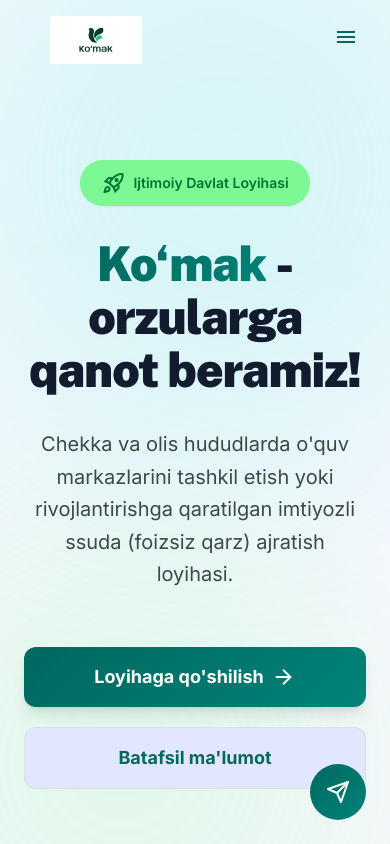
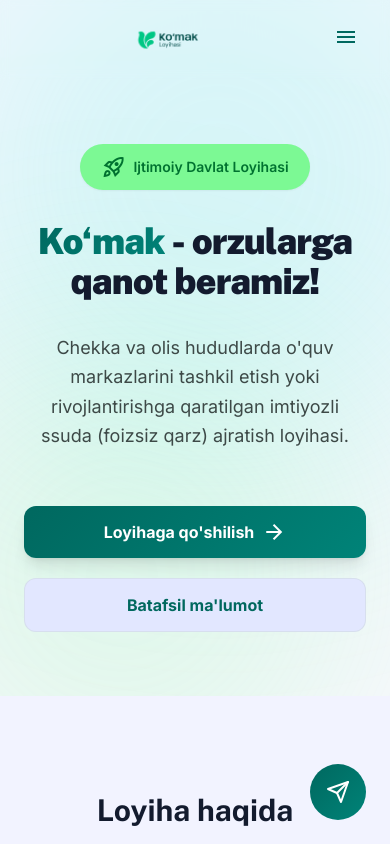
Before and after one commit to Aomine01/komakloyihasi, a Next.js app: page / in a window 390 px wide. Shown: the top 844 px of the page. Built offline with nearby package versions, Linux system fonts and the light colour scheme.

Commit message:
Optimize mobile responsiveness and prepare for deployment

```diff
--- a/components/sections/Footer.tsx
+++ b/components/sections/Footer.tsx
@@ -22,12 +22,12 @@ export default function Footer() {
           {/* Brand block */}
           <div className="max-w-sm">
             <Link href="/" className="inline-flex items-center group mb-4">
-              <div className="relative w-36 h-12 transition-transform duration-300 group-hover:scale-105">
+              <div className="relative w-48 h-16 md:w-64 md:h-20 transition-transform duration-300 group-hover:scale-105">
                 <Image
-                  src="/logo.svg"
+                  src="/logoClear.png"
                   alt="Ko'mak Logo"
                   fill
-                  className="object-contain"
+                  className="object-contain scale-[1.3] md:scale-[1.5] origin-left"
                 />
               </div>
             </Link>
--- a/components/sections/Hero.tsx
+++ b/components/sections/Hero.tsx
@@ -13,7 +13,7 @@ const fadeUp = {
 
 export default function Hero() {
   return (
-    <section className="pt-32 pb-24 lg:pt-48 lg:pb-32 px-6 relative overflow-hidden bg-surface">
+    <section className="pt-28 pb-16 lg:pt-48 lg:pb-32 px-6 relative overflow-hidden bg-surface">
       <div className="absolute top-0 right-0 -mr-32 -mt-32 w-[600px] h-[600px] bg-primary-fixed rounded-full mix-blend-multiply filter blur-[120px] opacity-30" />
       <div className="absolute bottom-0 left-0 -ml-32 -mb-32 w-[500px] h-[500px] bg-secondary-fixed rounded-full mix-blend-multiply filter blur-[120px] opacity-20" />
 
@@ -26,11 +26,11 @@ export default function Hero() {
             </div>
           </motion.div>
 
-          <motion.h1 custom={1} initial="hidden" animate="visible" variants={fadeUp} className="font-headline text-5xl md:text-6xl lg:text-[5rem] font-black leading-[1.1] text-on-surface tracking-tight">
+          <motion.h1 custom={1} initial="hidden" animate="visible" variants={fadeUp} className="font-headline text-4xl sm:text-5xl md:text-6xl lg:text-[5rem] font-black leading-[1.1] text-on-surface tracking-tight">
             <span className="text-gradient">Ko‘mak</span> - orzularga <br className="hidden md:block" /> qanot beramiz!
           </motion.h1>
 
-          <motion.p custom={2} initial="hidden" animate="visible" variants={fadeUp} className="text-xl md:text-2xl text-on-surface-variant leading-relaxed font-body max-w-3xl text-center">
+          <motion.p custom={2} initial="hidden" animate="visible" variants={fadeUp} className="text-lg sm:text-xl md:text-2xl text-on-surface-variant leading-relaxed font-body max-w-3xl text-center">
             Chekka va olis hududlarda o&apos;quv markazlarini tashkil etish yoki rivojlantirishga qaratilgan imtiyozli ssuda (foizsiz qarz) ajratish loyihasi.
           </motion.p>
 
@@ -39,14 +39,14 @@ export default function Hero() {
               href="https://yoshlarfondi.uz/services/6"
               target="_blank"
               rel="noopener noreferrer"
-              className="inline-flex justify-center items-center gap-2 bg-gradient-primary text-on-primary px-8 py-4 rounded-xl font-bold hover:opacity-90 transition-all text-lg shadow-lg hover:shadow-xl w-full sm:w-auto hover:-translate-y-0.5 duration-200"
+              className="inline-flex justify-center items-center gap-2 bg-gradient-primary text-on-primary px-6 py-3.5 sm:px-8 sm:py-4 rounded-xl font-bold hover:opacity-90 transition-all text-base sm:text-lg shadow-lg hover:shadow-xl w-full sm:w-auto hover:-translate-y-0.5 duration-200"
             >
               Loyihaga qo&apos;shilish
               <span className="material-symbols-outlined">arrow_forward</span>
             </a>
             <a
               href="#about"
-              className="inline-flex justify-center items-center gap-2 bg-surface-container-high text-primary px-8 py-4 rounded-xl font-bold hover:bg-surface-container-highest transition-all text-lg w-full sm:w-auto border border-outline-variant/30 hover:-translate-y-0.5 duration-200"
+              className="inline-flex justify-center items-center gap-2 bg-surface-container-high text-primary px-6 py-3.5 sm:px-8 sm:py-4 rounded-xl font-bold hover:bg-surface-container-highest transition-all text-base sm:text-lg w-full sm:w-auto border border-outline-variant/30 hover:-translate-y-0.5 duration-200"
             >
               Batafsil ma&apos;lumot
             </a>
--- a/components/sections/StatisticsPage.tsx
+++ b/components/sections/StatisticsPage.tsx
@@ -408,7 +408,7 @@ export default function StatisticsPage({ stats }: { stats: Stat[] }) {
             whileInView="visible"
             viewport={{ once: true }}
             variants={fadeUp}
-            className="font-headline text-4xl md:text-5xl font-extrabold text-on-surface leading-tight tracking-tight mb-4"
+            className="font-headline text-3xl sm:text-4xl md:text-5xl font-extrabold text-on-surface leading-tight tracking-tight mb-4"
           >
             Ko&apos;mak Loyihasi <br />
             <span className="gradient-text">Statistikasi</span>
@@ -459,8 +459,7 @@ export default function StatisticsPage({ stats }: { stats: Stat[] }) {
             whileInView="visible"
             viewport={{ once: true, margin: '-40px' }}
             variants={fadeUp}
-            className="lg:col-span-2 bg-[#f4f7f6] rounded-2xl border border-outline-variant/20 shadow-[inset_0_4px_24px_rgba(0,104,95,0.05)] overflow-hidden relative flex flex-col"
-            style={{ minHeight: 400 }}
+            className="lg:col-span-2 bg-[#f4f7f6] rounded-2xl border border-outline-variant/20 shadow-[inset_0_4px_24px_rgba(0,104,95,0.05)] overflow-hidden relative flex flex-col min-h-[300px] sm:min-h-[400px]"
           >
             {/* Map Header */}
             <div className="px-6 pt-6 pb-2 flex justify-between items-start z-10 pointer-events-none border-b border-outline-variant/10">
@@ -640,7 +639,7 @@ export default function StatisticsPage({ stats }: { stats: Stat[] }) {
             whileInView="visible"
             viewport={{ once: true, margin: '-40px' }}
             variants={fadeUp}
-            className="bg-surface-container-lowest rounded-2xl border border-outline-variant/20 shadow-ambient p-7 flex flex-col justify-center"
+            className="bg-surface-container-lowest rounded-2xl border border-outline-variant/20 shadow-ambient p-5 sm:p-7 flex flex-col justify-center"
           >
             <h3 className="font-body text-lg font-bold text-on-surface mb-8">Loyihalar taqsimoti</h3>
             <PieChart />
@@ -694,7 +693,7 @@ export default function StatisticsPage({ stats }: { stats: Stat[] }) {
             whileInView="visible"
             viewport={{ once: true, margin: '-40px' }}
             variants={fadeUp}
-            className="bg-surface-container-lowest rounded-2xl border border-outline-variant/20 shadow-ambient p-7 flex flex-col gap-6"
+            className="bg-surface-container-lowest rounded-2xl border border-outline-variant/20 shadow-ambient p-5 sm:p-7 flex flex-col gap-6"
           >
              <div>
                 <h3 className="font-body text-lg font-bold text-on-surface">Jinsi bo&apos;yicha statistika</h3>
--- a/components/ui/Navbar.tsx
+++ b/components/ui/Navbar.tsx
@@ -54,12 +54,12 @@ export default function Navbar() {
             href="/"
             className="flex items-center group"
           >
-            <div className="relative w-36 h-12 md:w-44 md:h-14 transition-transform duration-300 group-hover:scale-[1.03]">
+            <div className="relative w-48 h-16 md:w-64 md:h-20 flex items-center transition-transform duration-300 group-hover:scale-[1.03]">
               <Image
-                src="/logo.svg"
+                src="/logoClear.png"
                 alt="Ko'mak Logo"
                 fill
-                className="object-contain"
+                className="object-contain scale-[1.5] md:scale-[1.8] origin-left"
                 priority
               />
             </div>
--- a/components/ui/ProjectCard.tsx
+++ b/components/ui/ProjectCard.tsx
@@ -32,8 +32,8 @@ export default function ProjectCard({ project }: { project: Project }) {
           <span className="text-xs font-semibold text-primary">{mainLang}</span>
         </div>
       </div>
-      <div className="p-8 flex flex-col flex-grow">
-        <h3 className="font-headline text-2xl font-bold text-on-surface mb-2">
+      <div className="p-5 sm:p-8 flex flex-col flex-grow">
+        <h3 className="font-headline text-xl sm:text-2xl font-bold text-on-surface mb-2">
           {project.title}
         </h3>
         <div className="flex items-center gap-2 text-on-surface-variant text-sm mb-5">
```
Also changed, not shown: public/logoClear.png (added).
